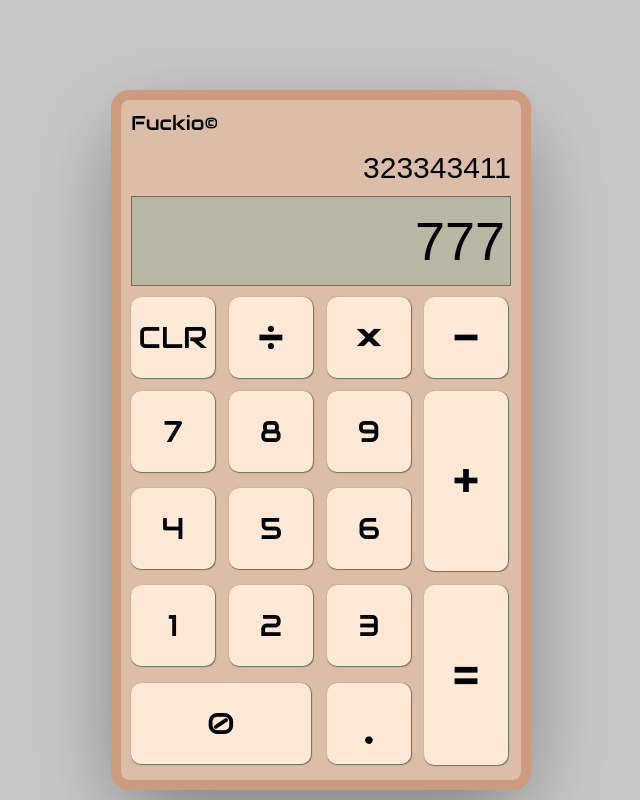
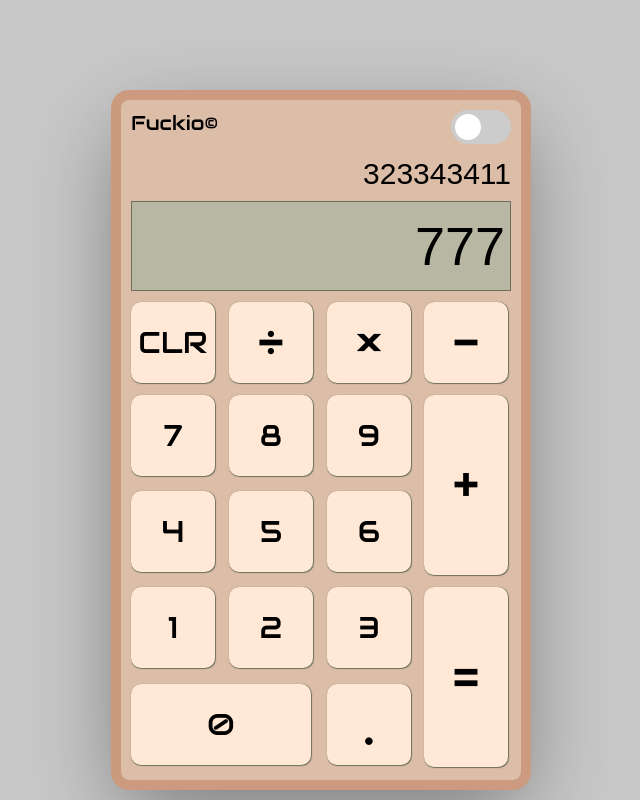
Before and after one commit to orzcode/calc, a plain HTML site: page index.html in a window 1280 px wide. Shown: the whole page, without its empty margins (319-959 px from the left). Drawn offline with Linux system fonts and the light colour scheme; a web font is replaced by a local one.

Commit message:
make darkmode functional (styling TBC)

```diff
--- a/index.html
+++ b/index.html
@@ -15,7 +15,12 @@
 <body>
     <div id="calculator">
         <div id="logo">Fuckio©</div>
-        <div id="lightdark"></div>
+        <div id="lightdark" class="darkmode-wrapper">
+            <label class="darkmode-switch" for="darkmode">
+                <input type="checkbox" id="darkmode" />
+                <div class="slider round"></div>
+          </label>
+        </div>
         <div id="memory">323343411</div>
         <div id="display">777</div>
         <div id="clr" onclick="clr()" class="btnShadow keySq">CLR</div>
--- a/script.js
+++ b/script.js
@@ -131,3 +131,17 @@ window.addEventListener("keydown", (e) => {
         case "Enter": equals(operatorType); break;
     }
 })
+///////////
+//DARKMODE TOGGLE//
+const toggleSwitch = document.querySelector('.darkmode-switch input[type="checkbox"]');
+
+function switchTheme(e) {
+    if (e.target.checked) {
+        document.documentElement.setAttribute('data-theme', 'dark');
+    }
+    else {
+        document.documentElement.setAttribute('data-theme', 'light');
+    }
+}
+
+toggleSwitch.addEventListener('change', switchTheme, false);
--- a/styles.css
+++ b/styles.css
@@ -161,6 +161,8 @@ a {
 	height: min-content;
 	font-size: 2rem;
 	text-align: right;
+	display: flex;
+	justify-content: end;
 }
 
 
@@ -181,3 +183,54 @@ a {
 .keyWide{
 	width: 180px;
 }
+/*------------------------------*/
+
+
+/* DARKMODE TOGGLE */
+.darkmode-wrapper {
+	display: flex;
+	align-items: center;
+}
+  .darkmode-switch {
+	display: inline-block;
+	height: 34px;
+	position: relative;
+	width: 60px;
+  }
+  .darkmode-switch input {
+	display:none;
+  }
+  .slider {
+	background-color: #ccc;
+	bottom: 0;
+	cursor: pointer;
+	left: 0;
+	position: absolute;
+	right: 0;
+	top: 0;
+	transition: .4s;
+  }
+  .slider:before {
+	background-color: #fff;
+	bottom: 4px;
+	content: "";
+	height: 26px;
+	left: 4px;
+	position: absolute;
+	transition: .4s;
+	width: 26px;
+  }
+  input:checked + .slider {
+	background-color: #66bb6a;
+  }
+  input:checked + .slider:before {
+	transform: translateX(26px);
+  }
+  .slider.round {
+	border-radius: 34px;
+  }
+  .slider.round:before {
+	border-radius: 50%;
+  }
+/*-----------------*/
+/* ----: CHANGE: transition speed, colors, size
```
